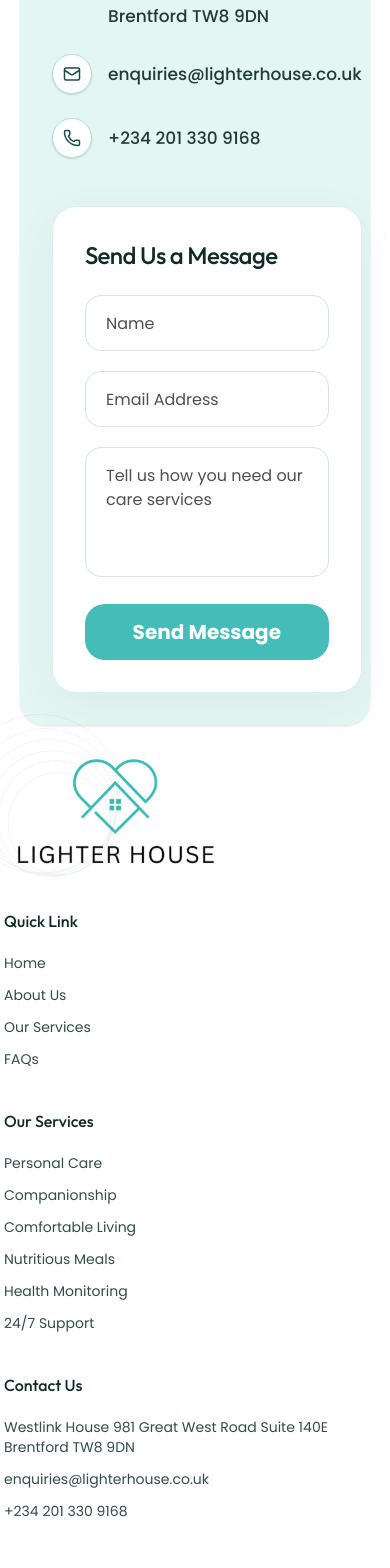
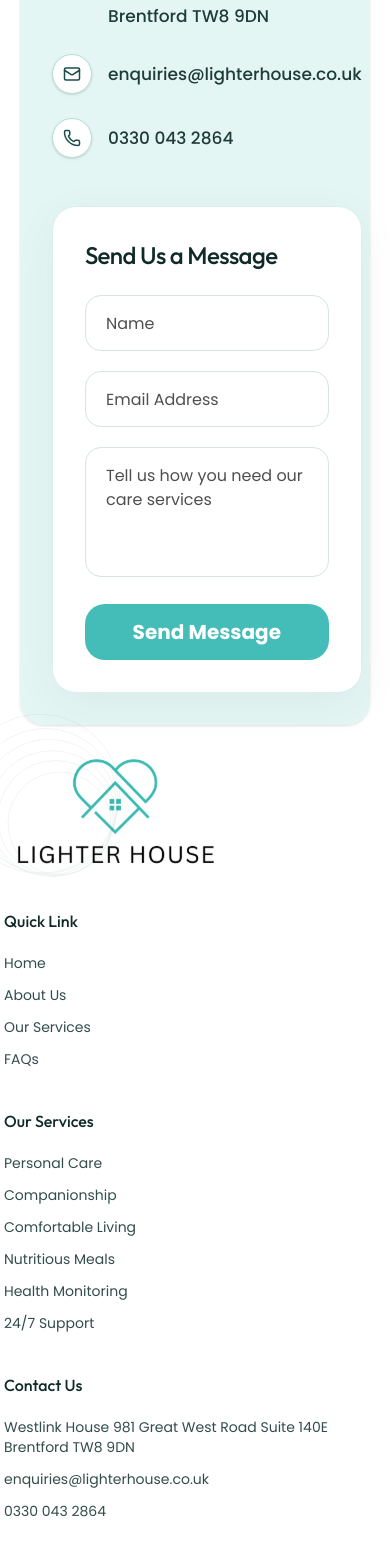
Before and after one commit to SkyeHub-Tech/care-landing-page, a Next.js app: page /about-us in a window 390 px wide. Shown: the part 4320-5888 px from the top of the page. Built offline with nearby package versions, Linux system fonts and the light colour scheme; a web font is replaced by a local one.

Commit message:
new phone number added

```diff
--- a/src/app/contact/page.tsx
+++ b/src/app/contact/page.tsx
@@ -114,10 +114,10 @@ export default function Contact() {
                     <Phone size={22} className="text-dark-green" />
                   </div>
                   <a
-                    href="tel:+2342013309168"
+                    href="tel:03300432864"
                     className="font-sans text-lg text-[#2D2D2D] hover:underline"
                   >
-                    +234 201 330 9168
+                    0330 043 2864
                   </a>
                 </div>
 
--- a/src/components/contacts/index.tsx
+++ b/src/components/contacts/index.tsx
@@ -96,10 +96,10 @@ export default function Contact() {
                     <Phone size={18} />
                   </span>
                   <a
-                    href="tel:+2342013309168"
+                    href="tel:03300432864"
                     className="font-sans text-[17px] text-[#203c39] font-medium hover:underline"
                   >
-                    +234 201 330 9168
+                    0330 043 2864
                   </a>
                 </div>
               </div>
--- a/src/components/footer/index.tsx
+++ b/src/components/footer/index.tsx
@@ -97,8 +97,8 @@ export default function Footer() {
               </a>
             </li>
             <li>
-              <a href="tel:+2342013309168" className="hover:underline hover:text-[#22b6b1] transition-colors">
-                +234 201 330 9168
+              <a href="tel:03300432864" className="hover:underline hover:text-[#22b6b1] transition-colors">
+                0330 043 2864
               </a>
             </li>
           </ul>
```
